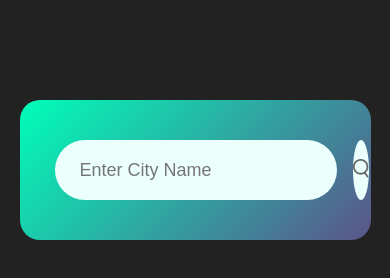
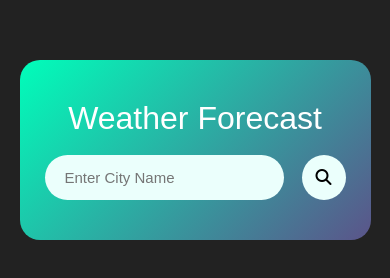
Before and after one commit to Yashwanth-kxer/Weather-App, a plain HTML site: page index.html in a window 390 px wide. Drawn offline with Linux system fonts and the light colour scheme.

Commit message:
Add files via upload

```diff
--- a/index.html
+++ b/index.html
@@ -4,13 +4,16 @@
     <meta charset="UTF-8">
     <meta name="viewport" content="width=device-width, initial-scale=1.0">
     <title>Weather App</title>
+    <script src="https://kit.fontawesome.com/13bc9bb5d3.js" crossorigin="anonymous"></script>
     <link rel="stylesheet" href="style.css">
 </head>
 <body>
     <div class="card">
+        <h1 id="headline">Weather Forecast</h1><br>
         <div class="search">
             <input type="text" name="" placeholder="Enter City Name" spellcheck="false" id="">
-            <button><img src="images/search.png" ></button>
+            <!-- <button><img src="images/search.png" ></button> -->
+            <button><i class="fa-solid fa-magnifying-glass"></i></button>
         </div>
         <div class="error">
             <p>Invalid City Name</p>
--- a/style.css
+++ b/style.css
@@ -16,6 +16,11 @@ body{
     border-radius: 20px;
     padding: 40px 35px;
     text-align: center;
+}
+#headline{
+    text-align: center;
+    font-weight: 600;
+    /* font-weight: 400; */
 }
 
 .search{
@@ -48,11 +53,13 @@ body{
     cursor: pointer;
 }
 
-.search button img{
+/* .search button img{
     width: 16px;
+} */
 
+.search button i{
+    font-size: 20px;
 }
-
 .weather-icon{
     width: 170px;
     margin-top: 30px;
@@ -103,3 +110,43 @@ body{
     margin-top: 10px;
     display: none;
 }
+
+@media only screen and (max-width: 600px) {
+
+    .card{
+        width: 90%;
+        max-width: 370px;
+        margin: 60px auto 0;
+        padding: 40px 25px;
+
+    }
+    #headline{
+
+
+        font-weight: 400;
+    }
+
+    .search input{
+
+        padding: 15px 20px;
+        height: 45px;
+        border-radius: 30px;
+        /* flex: 1; */
+        /* width: ; */
+        margin-right: 18px;
+        font-size: 15px;
+    }
+
+    .search button{
+
+        border-radius: 50%;
+        width: 45px;
+        height: 45px;
+
+    }
+    .search button i{
+        font-size: 16px;
+    }
+
+
+}
```
